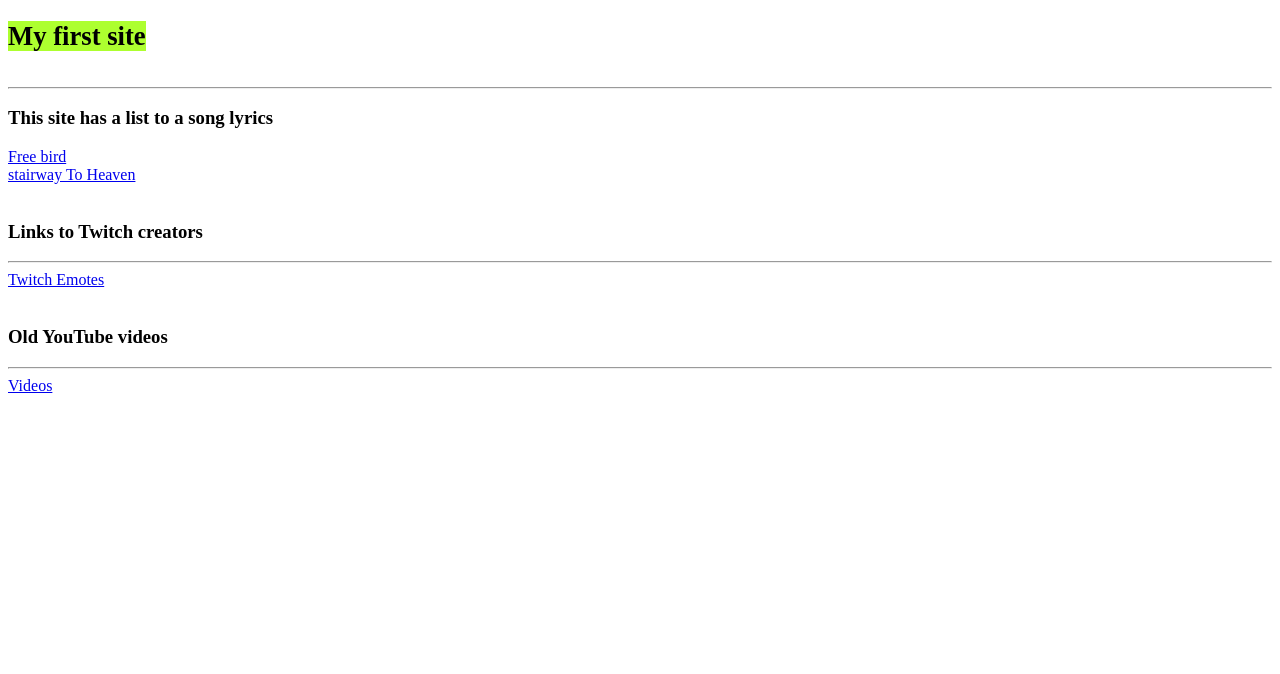
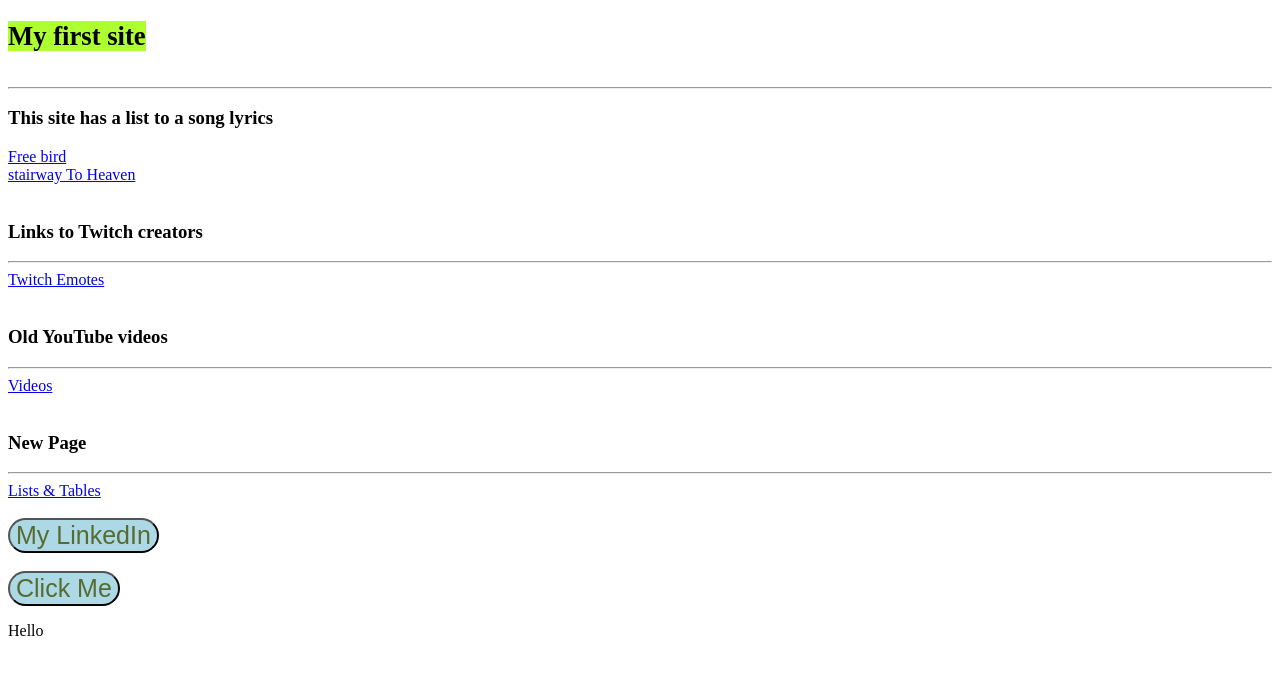
Before and after one commit to BenLevintan/learning-web-, a plain HTML site: page index.html in a window 1280 px wide. Drawn offline with Linux system fonts and the light colour scheme.

Commit message:
Update index.html
added a link to lists_tables.html

added some buttons

```diff
--- a/index.html
+++ b/index.html
@@ -45,6 +45,40 @@
             Videos
         </a>
 
+        <br><br>
+        <h3>New Page</h3>
+        <hr>
+        <a href="lists_tables.html"
+        target="_blank"
+        title="Examples of lists and tables in HTML">
+            Lists & Tables
+        </a>
+
+        <br>
+        <br>
+
+        <a href = "https://www.linkedin.com/in/ben-levintan-a5ab14291/">
+            <button style = "font-size: 25px; background-color: lightblue; color: darkolivegreen; border-radius: 20px;">My LinkedIn</button>
+        </a>
+
+        <br>
+        <br>
+
+        <button onclick="doSomething()" style = "font-size: 25px; background-color: lightblue; color: darkolivegreen; border-radius: 20px;">Click Me</button>
+
+        <p id="greeting">Hello</p>
+
+        <script>
+            function doSomething(){
+                let greeting = document.getElementById("greeting");
+
+                if (greeting.innerHTML === "Hello") {
+                    greeting.innerHTML = "Goodbye";
+                } else {
+                    greeting.innerHTML = "Hello";
+                }
+            }
+        </script>
+
     </body>
-
 </html>
```
